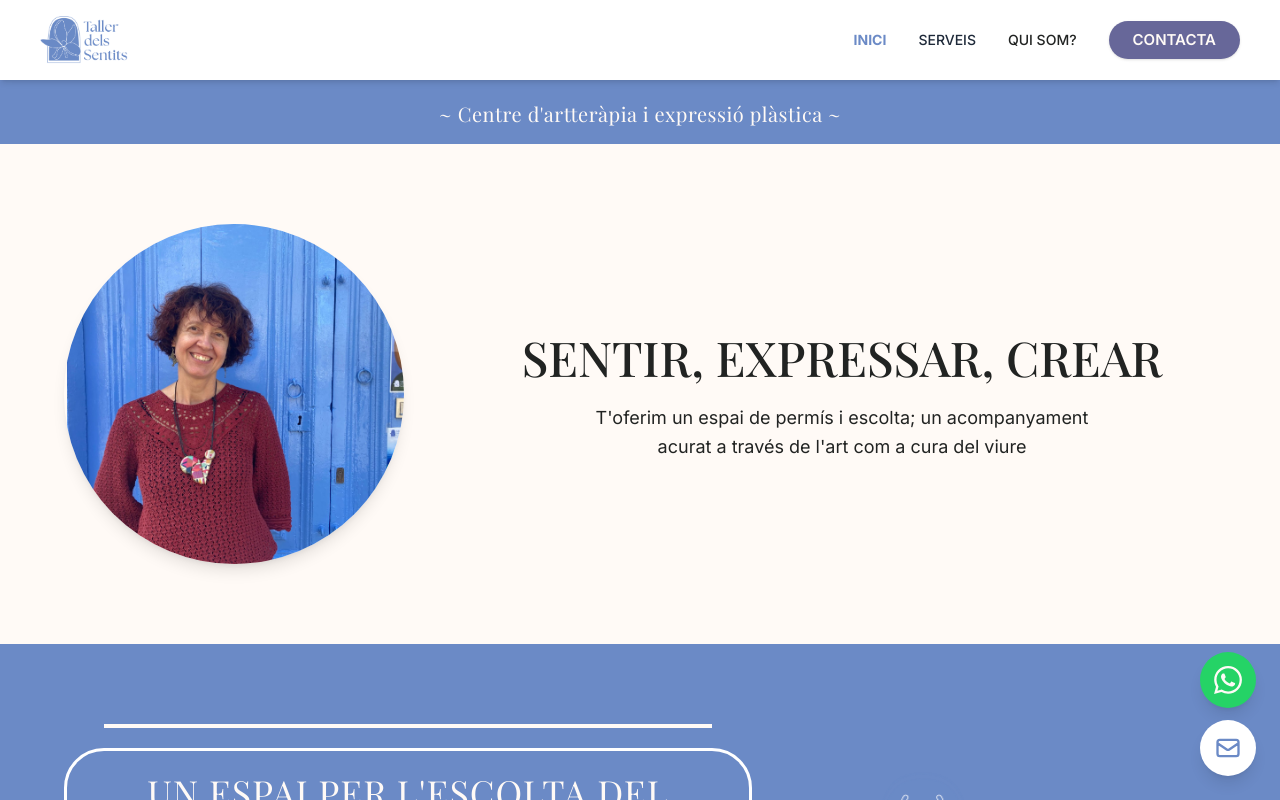
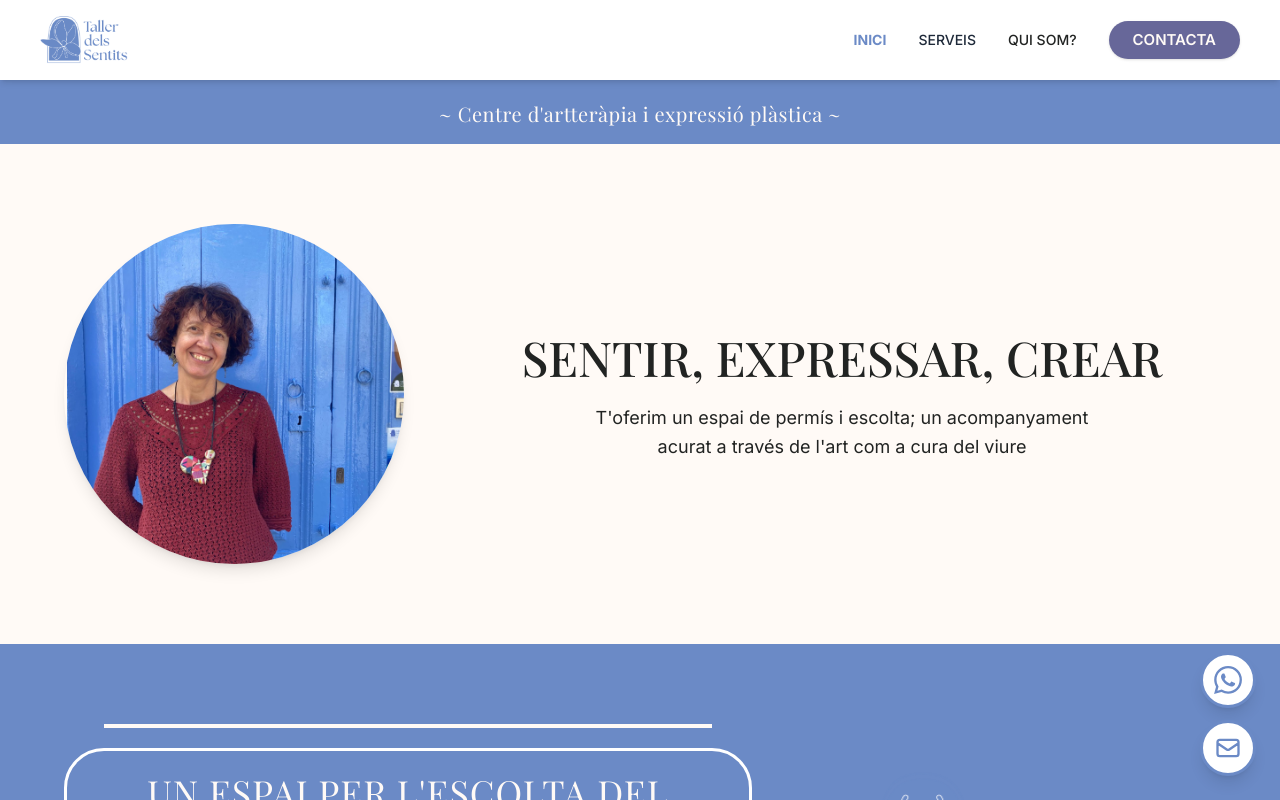
Before and after one commit to m-s-torne/taller-dels-sentits, a Next.js app: page / in a window 1280 px wide. Shown: the top 800 px of the page. Built offline with nearby package versions, Linux system fonts and the light colour scheme.

Commit message:
fix: unify coloring and borders for contact buttons

```diff
--- a/app/_components/ui/FloatingContactButtons.tsx
+++ b/app/_components/ui/FloatingContactButtons.tsx
@@ -16,11 +16,11 @@ export default function FloatingContactButtons() {
           href="https://wa.me/34675206204"
           target="_blank"
           rel="noopener noreferrer"
-          className="flex h-14 w-14 items-center justify-center rounded-full bg-[#25D366] shadow-lg transition-transform hover:scale-110 hover:shadow-xl"
+          className="flex border-3 border-shakespeare h-14 w-14 items-center justify-center rounded-full bg-white shadow-lg transition-transform hover:scale-110 hover:shadow-xl"
           aria-label="Contactar per WhatsApp"
         >
           <svg
-            className="h-7 w-7 text-lilac"
+            className="h-7 w-7 text-shakespeare"
             fill="currentColor"
             viewBox="0 0 24 24"
             xmlns="http://www.w3.org/2000/svg"
@@ -39,7 +39,7 @@ export default function FloatingContactButtons() {
         <Link
           href="mailto:tallerdelssentits@gmail.com"
           target="_blank"
-          className="flex h-14 w-14 items-center justify-center rounded-full bg-white shadow-lg transition-transform hover:scale-110 hover:shadow-xl"
+          className="flex border-3 border-shakespeare h-14 w-14 items-center justify-center rounded-full bg-white shadow-lg transition-transform hover:scale-110 hover:shadow-xl"
           aria-label="Enviar correu electrònic"
         >
           <svg
```
